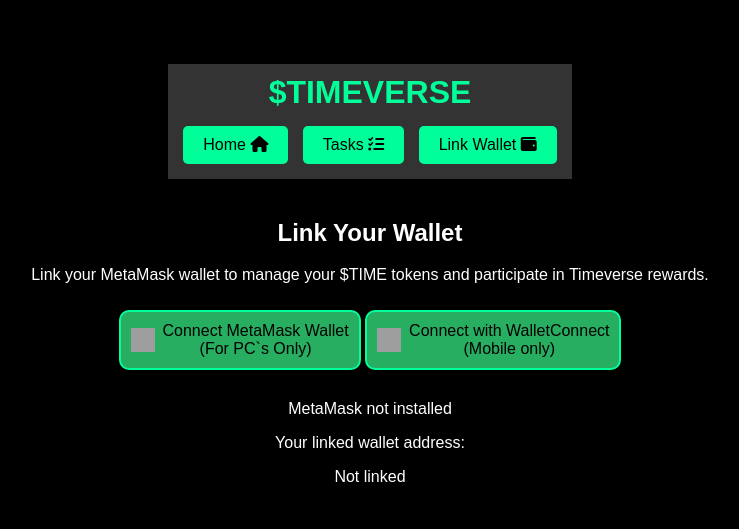
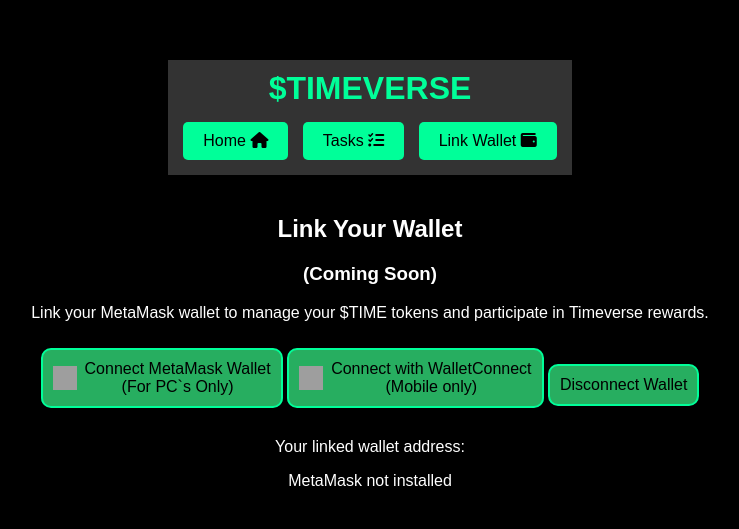
Before and after one commit to M1les07/timeverse, a website: page wallet.html in a window 1280 px wide. Shown: the part 107-636 px from the top of the page, without its empty margins (270-1009 px from the left). Drawn offline with Linux system fonts and the light colour scheme; grey boxes are pictures that could not be loaded.

Commit message:
Update wallet.html

```diff
--- a/wallet.html
+++ b/wallet.html
@@ -13,13 +13,14 @@
         <nav>
             <button id="home">Home <i class="fas fa-home"></i></button>
             <button id="tasks">Tasks <i class="fas fa-tasks"></i></button>
-<!--             <button id="referral">Referral <i class="fas fa-users"></i></button> -->
+            <!-- <button id="referral">Referral <i class="fas fa-users"></i></button> -->
             <button id="wallet">Link Wallet <i class="fas fa-wallet"></i></button>
         </nav>
     </header>
     <main>
         <div class="wallet-section">
             <h2>Link Your Wallet</h2>
+            <h3>(Coming Soon)</h3>
             <p>Link your MetaMask wallet to manage your $TIME tokens and participate in Timeverse rewards.</p>
             <!-- New MetaMask Wallet Connection Button -->
                 <button id="connect-metamask" class="wallet-button">
@@ -30,8 +31,11 @@
                     <img src="https://res.cloudinary.com/dgsowylnz/image/upload/v1720656653/wallet_connect_Logo_8ccac66539.png" alt="Wallet connect logo" class="wallet-icon">
                     Connect with WalletConnect <br> (Mobile only)
                 </button>
+                <!-- Add this button in your HTML where you want the disconnect option to appear -->
+                <button id="disconnectWalletButton" class="wallet-button">
+                    Disconnect Wallet
+                </button>
             <div id="wallet-address-display">
-                <div id="walletStatus">Not Linked</div>
                 <p>Your linked wallet address: <div id="walletStatus">Not linked</div></p>
             </div>
         </div>
```
